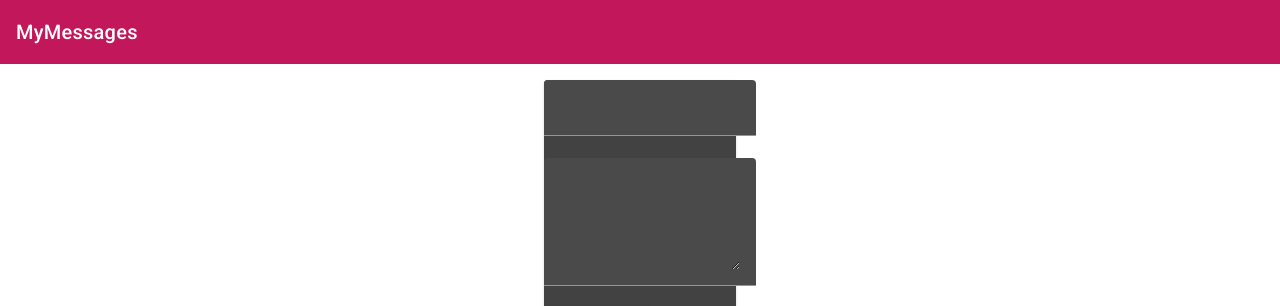
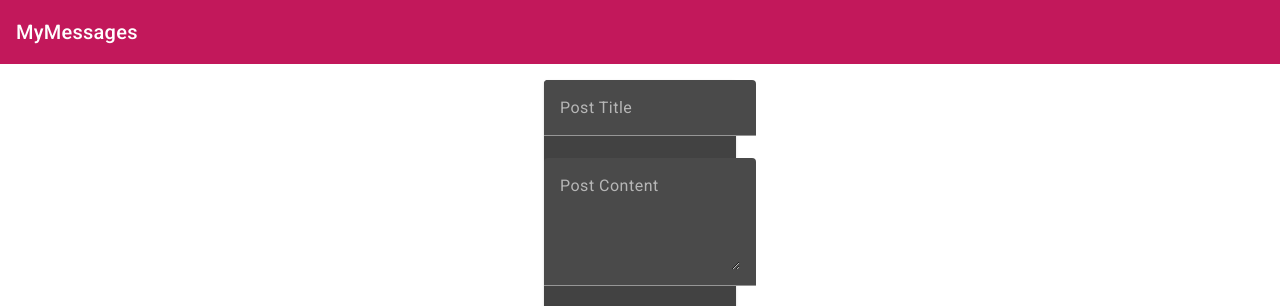
Before and after one commit to danv100/mean-course, an Angular app: page / in a window 1280 px wide. Shown: the top 306 px of the page. Built offline with nearby package versions, Linux system fonts and the light colour scheme.

Commit message:
31 complete

```diff
--- a/src/app/posts/post-create/post-create.component.html
+++ b/src/app/posts/post-create/post-create.component.html
@@ -8,6 +8,7 @@
         ngModel
         required
         minlength="3"
+        placeholder="Post Title"
         #title="ngModel">
         <mat-error *ngIf="title.invalid">Please enter a post title.</mat-error>
     </mat-form-field>
@@ -18,6 +19,7 @@
         name="content"
         ngModel
         required
+        placeholder="Post Content"
         #content="ngModel">
       </textarea>
       <mat-error *ngIf="content.invalid">Please enter post content.</mat-error>
--- a/src/app/posts/post-create/post-create.component.ts
+++ b/src/app/posts/post-create/post-create.component.ts
@@ -17,5 +17,6 @@
     if (form.invalid) {return;};
 
     this.postsService.addPost(form.value.title, form.value.content);
+    form.resetForm();
   }
 }
--- a/src/app/posts/post-list/post-list.component.html
+++ b/src/app/posts/post-list/post-list.component.html
@@ -4,6 +4,10 @@
       {{post.title}}
     </mat-expansion-panel-header>
     <p>{{post.content}}</p>
+    <mat-action-row>
+      <button mat-button color="accent">EDIT</button>
+      <button mat-button color="warn">DELETE</button>
+    </mat-action-row>
   </mat-expansion-panel>
 </mat-accordion>
 <p class="info-text mat-body-1" *ngIf="posts.length <= 0">No posts added yet.</p>
```
